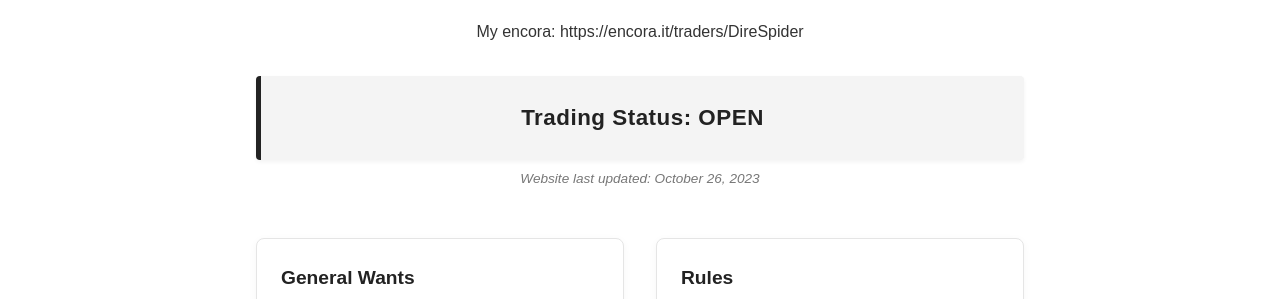
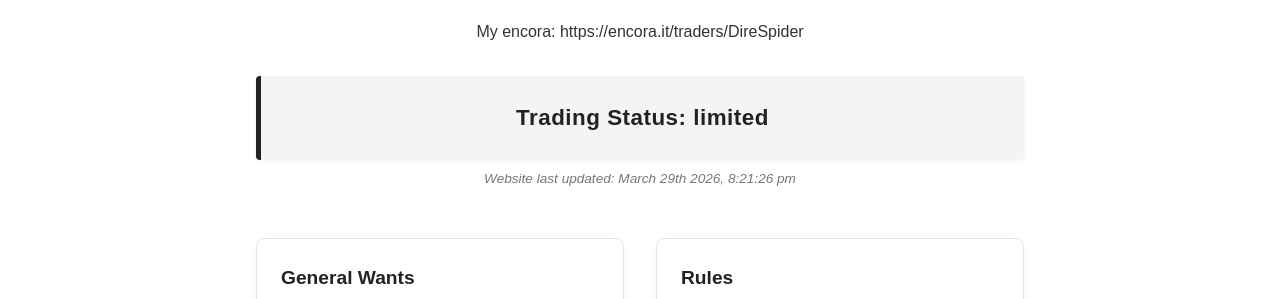
Before and after one commit to DireSpider/direspider.github.io, a Jekyll site: the page built from index.html, in a window 1280 px wide. Shown: the part 277-576 px from the top of the page. Built offline with Jekyll 4.4.1, drawn with Linux system fonts in a browser that asks for light colours.

Commit message:
Refactor index.html to use includes for status and updated
Replaced static trading status and last updated sections with includes for better modularity.

```diff
--- a/index.html
+++ b/index.html
@@ -9,13 +9,9 @@ title: My Gallery
             <p> My encora: https://encora.it/traders/DireSpider</p>
         </div>
 
-        <div class="trading-status">
-            Trading Status: OPEN
-        </div>
+        {% include status.html %}
 
-        <div class="last-updated">
-            Website last updated: October 26, 2023
-        </div>
+        {% include updated.html %}
 
         <div class="split-layout">
 
```
